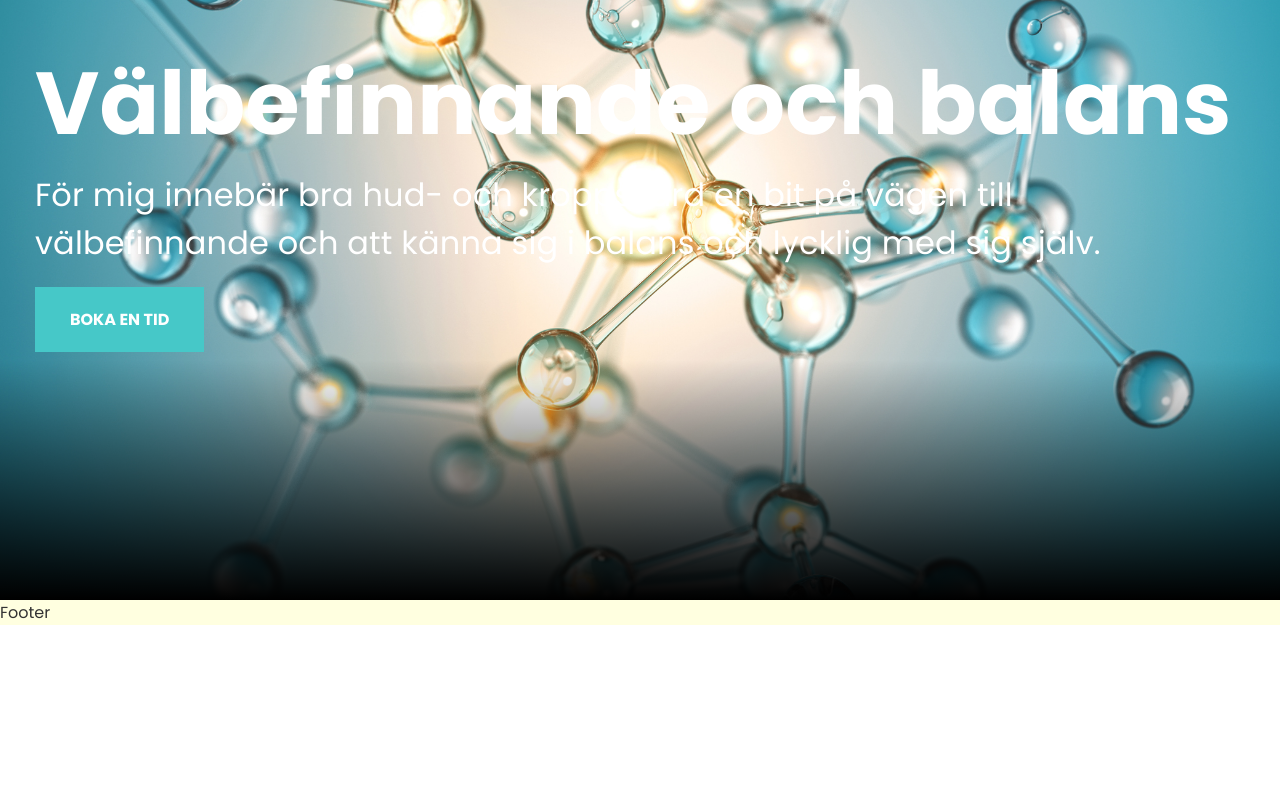
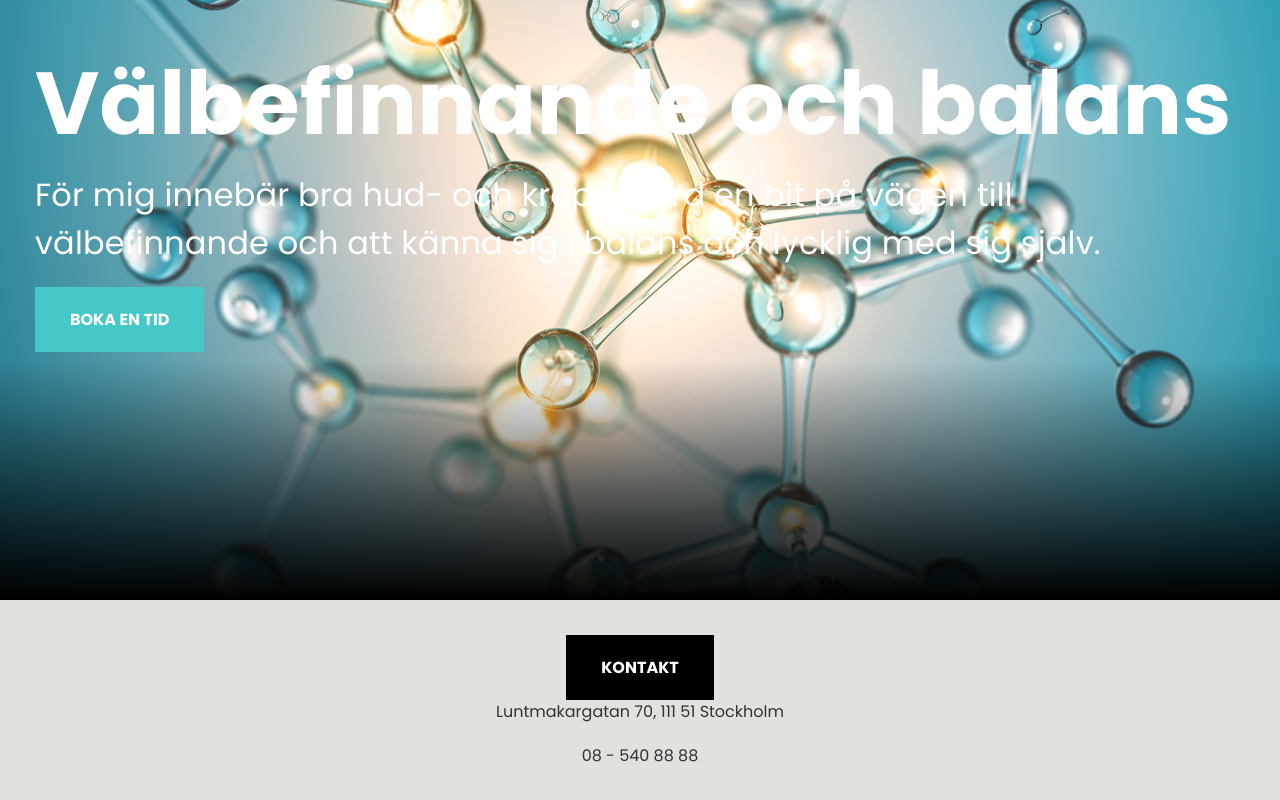
Before and after one commit to pernillasterner/ninanilsdotter, a React (Vite) app: page / in a window 1280 px wide. Shown: the part 200-1000 px from the top of the page. Before the commit the page ends 825 px from the top, so only its background shows below. Built offline with nearby package versions, Linux system fonts and the light colour scheme.

Commit message:
Basic structure for footer section

```diff
--- a/src/components/Blocks/Hero.scss
+++ b/src/components/Blocks/Hero.scss
@@ -18,5 +18,8 @@
     p {
       font-size: 2rem;
     }
+    button {
+      background-color: var(--bookingButton);
+    }
   }
 }
--- a/src/components/Footer/Footer.jsx
+++ b/src/components/Footer/Footer.jsx
@@ -1,5 +1,24 @@
 import "./Footer.scss";
 
 export const Footer = () => {
-  return <footer>Footer</footer>;
+  return (
+    <footer className="footer">
+      <div className="footer-content">
+        {/* <div className="message">Det är du som är i fokus!</div> */}
+        <div className="contact">
+          {/* <div className="info">
+            <p>Hör av dig text.</p>
+          </div> */}
+          <div className="contact-btn">
+            <button>Kontakt</button>
+          </div>
+          <div className="adress-info">
+            {/* <p className="mail">info@ninanilsdotter.se</p> */}
+            <p className="adress">Luntmakargatan 70, 111 51 Stockholm</p>
+            <p className="telefon">08 - 540 88 88</p>
+          </div>
+        </div>
+      </div>
+    </footer>
+  );
 };
--- a/src/components/Footer/Footer.scss
+++ b/src/components/Footer/Footer.scss
@@ -1,3 +1,14 @@
 footer {
-  background-color: lightyellow;
+  background-color: var(--footerBackgroundColor);
+  padding: var(--general-padding);
+  display: flex;
+  justify-content: center;
+
+  .contact {
+    text-align: center;
+
+    button {
+      background-color: var(--contactButton);
+    }
+  }
 }
--- a/src/index.scss
+++ b/src/index.scss
@@ -10,14 +10,19 @@
   --clr-primary: #46c8c8;
   --clr-grey-1: #102a42;
   --clr-grey-5: #7c7c7c;
+  --clr-grey-8: #e3e1dd;
   --clr-grey-10: #f1f5f8;
   --clr-white: #fff;
   --clr-black: #000;
   --clr-text: #333;
 
-  --siteBackgroundColor: #e3e1dd;
+  --siteBackgroundColor: var(--clr-grey-8);
   --headerBackgroundColor: #28282870;
+  --footerBackgroundColor: #e3e1dd;
   --navigationLinkColor: var(--clr-white);
+
+  --bookingButton: var(--clr-primary);
+  --contactButton: var(--clr-black);
 
   --general-padding: 35px;
   --general-smaller-padding: 20px;
@@ -95,7 +100,6 @@ button {
   font-family: inherit;
   font-size: 100%;
   margin: 0;
-  background-color: var(--clr-primary);
   color: var(--clr-white);
   padding: var(--general-smaller-padding) var(--general-padding);
   text-transform: uppercase;
```
